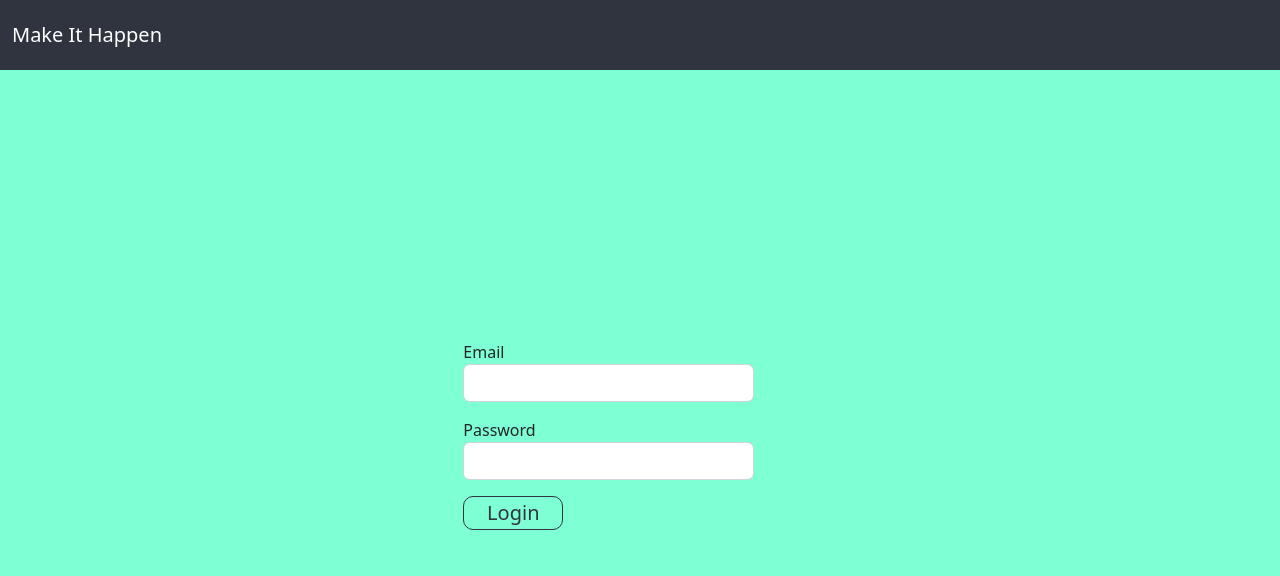
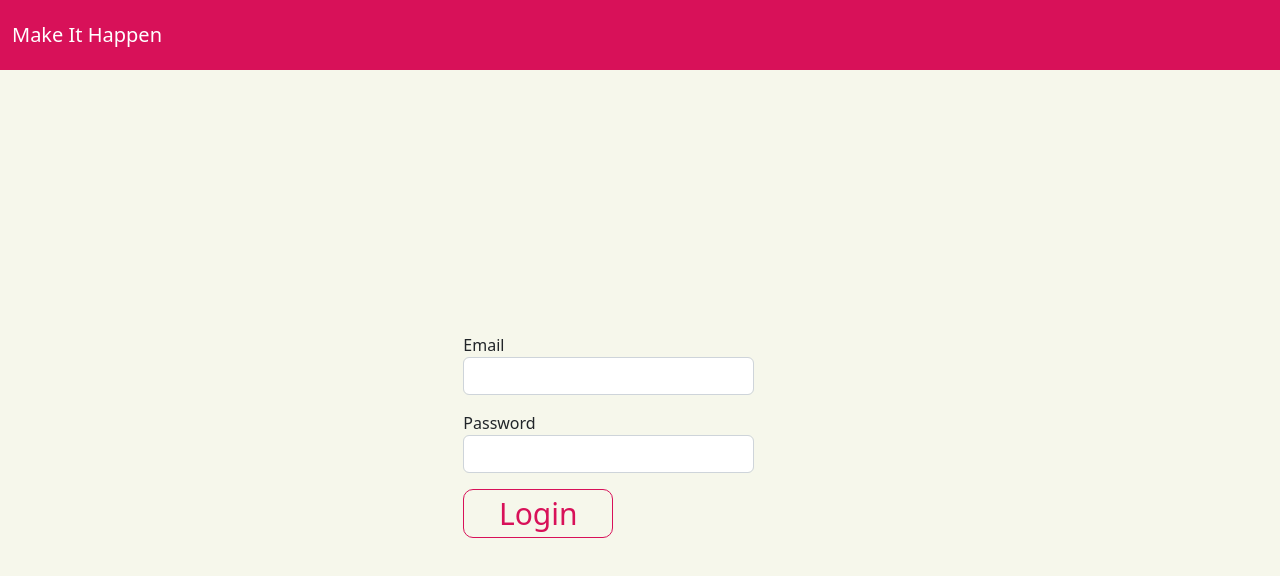
Before and after one commit to karldudley/makeithappen, a plain HTML site: page client/login.html in a window 1280 px wide. Drawn offline with nearby package versions, Linux system fonts and the light colour scheme.

Commit message:
change colour scheme

```diff
--- a/client/static/css/index.css
+++ b/client/static/css/index.css
@@ -1,5 +1,6 @@
 :root {
-    --gunmetal: #30343F;
+    --ruby: #D81159;
+    --ivory: #F6F7EB
 }
 
 body {
@@ -13,13 +14,13 @@ section {
     flex-direction: column;
     align-items: center;
     justify-content: center;
-    background-color: aquamarine;
+    background-color: var(--ivory);
     flex-grow: 1;
 }
 
 .navbar {
     height: 70px;
-    background-color: var(--gunmetal);
+    background-color: var(--ruby);
 }
 
 .navbar-brand {
@@ -29,14 +30,14 @@ section {
 .btn-css {
     width: 150px;
     font-size: 30px;
-    border: solid 1px var(--gunmetal);
-    color: var(--gunmetal);
+    border: solid 1px var(--ruby);
+    color: var(--ruby);
     background-color: transparent;
     border-radius: 10px 10px 10px 10px;
 }
 
 .btn-css:hover {
-    border: solid 1px var(--gunmetal);
-    background-color: var(--gunmetal);
-    color: white;
+    border: solid 1px var(--ruby);
+    background-color: var(--ruby);
+    color: ivory;
 }
--- a/client/static/css/register.css
+++ b/client/static/css/register.css
@@ -1,5 +1,6 @@
 :root {
-    --gunmetal: #30343F;
+    --ruby: #D81159;
+    --ivory: #F6F7EB
 }
 
 body {
@@ -13,13 +14,13 @@ section {
     flex-direction: column;
     align-items: center;
     justify-content: center;
-    background-color: aquamarine;
+    background-color: var(--ivory);
     flex-grow: 1;
 }
 
 .navbar {
     height: 70px;
-    background-color: var(--gunmetal);
+    background-color: var(--ruby);
 }
 
 .navbar-brand {
@@ -27,18 +28,18 @@ section {
 }
 
 .btn-css {
-    width: 100px;
-    font-size: 20px;
-    border: solid 1px var(--gunmetal);
-    color: var(--gunmetal);
+    width: 150px;
+    font-size: 30px;
+    border: solid 1px var(--ruby);
+    color: var(--ruby);
     background-color: transparent;
     border-radius: 10px 10px 10px 10px;
 }
 
 .btn-css:hover {
-    border: solid 1px var(--gunmetal);
-    background-color: var(--gunmetal);
-    color: white;
+    border: solid 1px var(--ruby);
+    background-color: var(--ruby);
+    color: ivory;
 }
 
 a {
```
